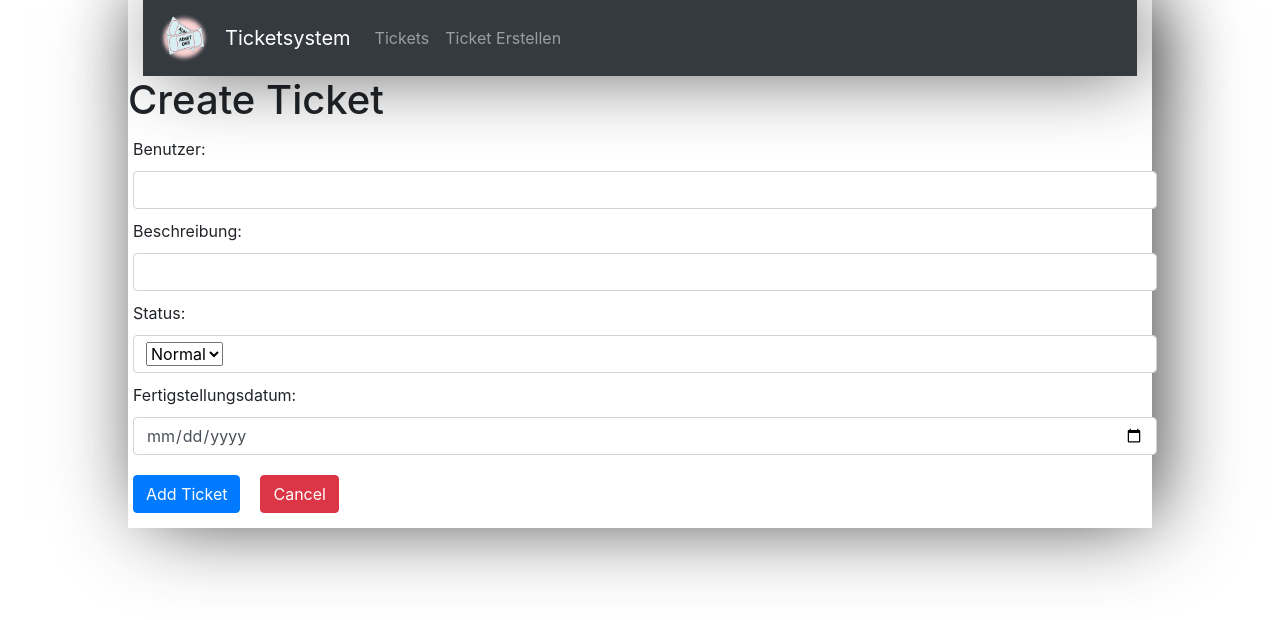
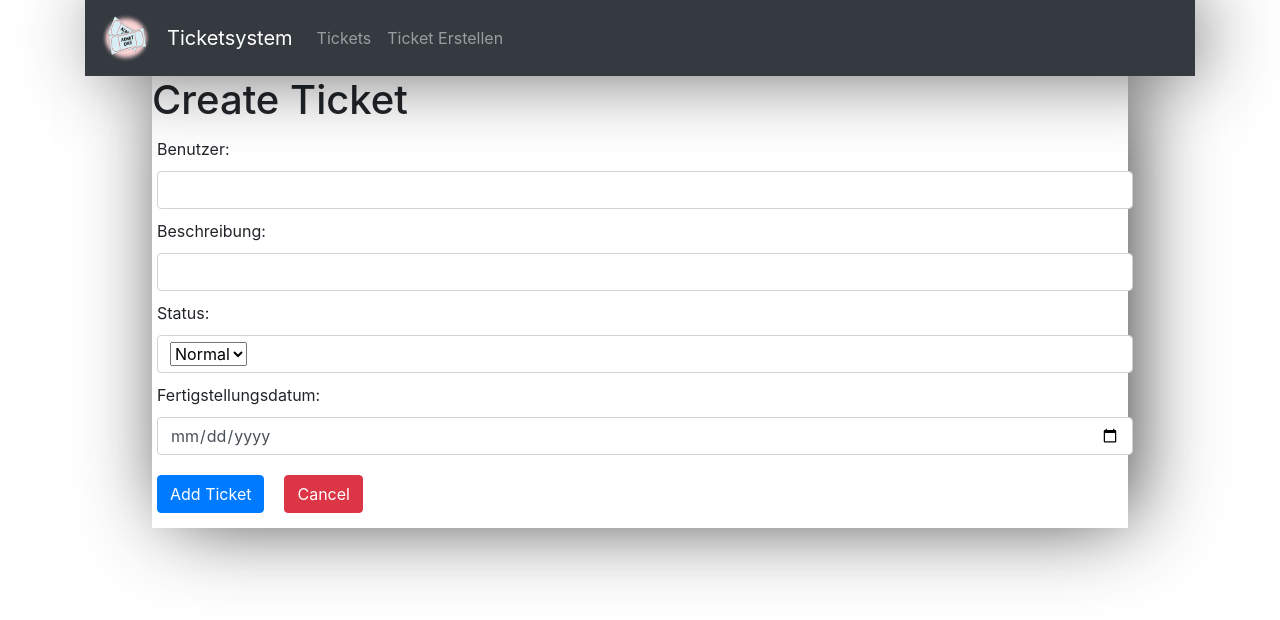
Before and after one commit to Tobeje/Ticketsystem, a React (Create React App) app in the folder client/: page /tickets/create in a window 1280 px wide. Shown: the top 620 px of the page. Built offline with nearby package versions, Linux system fonts and the light colour scheme.

Commit message:
Update TicketsInsert.jsx

```diff
--- a/client/src/pages/TicketsInsert.jsx
+++ b/client/src/pages/TicketsInsert.jsx
@@ -11,6 +11,8 @@ const Wrapper = styled.div.attrs({
     className: 'form-group',
 })`
     margin: 0 30px;
+`
+const Container = styled.div`
 background-color:#FFF;
 width: 80%;
 margin: 0 auto;
@@ -105,6 +107,7 @@ class TicketsInsert extends Component {
         return (
             <Wrapper>
                 <NavBar/>
+                <Container>
                 <Title>Create Ticket</Title>
 
                 <Label>Benutzer: </Label>
@@ -139,6 +142,7 @@ class TicketsInsert extends Component {
 
               <Button onClick={this.handleIncludeTicket}>Add Ticket</Button>
                 <CancelButton href={'/tickets/list'}>Cancel</CancelButton>
+                </Container>
             </Wrapper>
         )
     }
```
Lines whose indentation alone changed are shown as unchanged.
